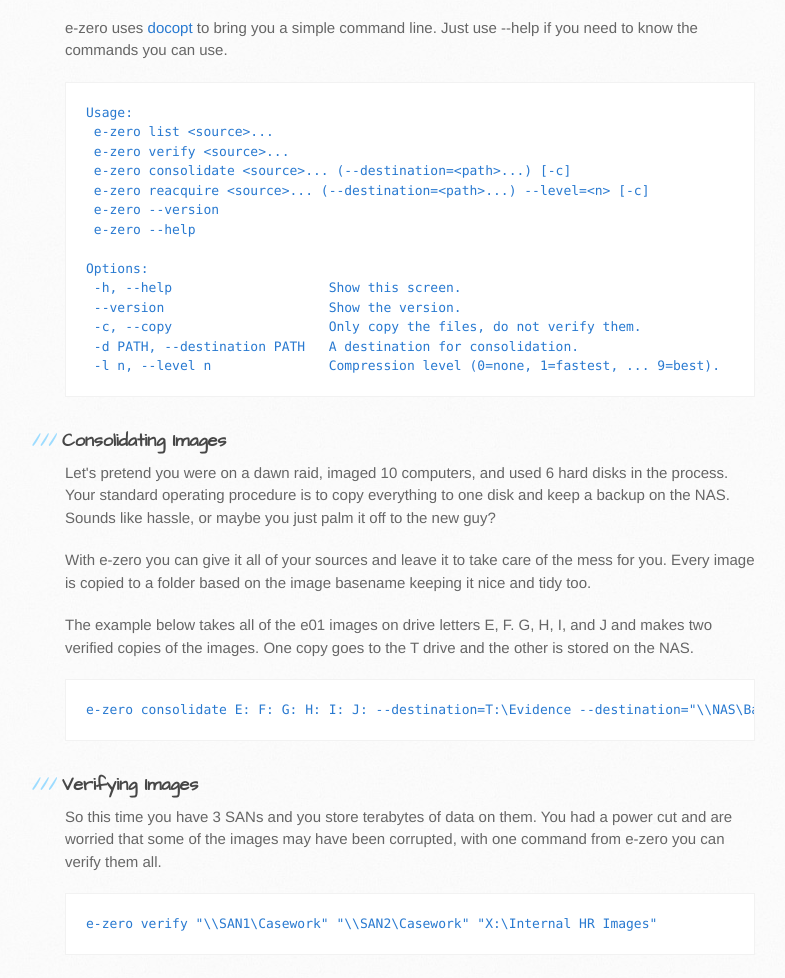
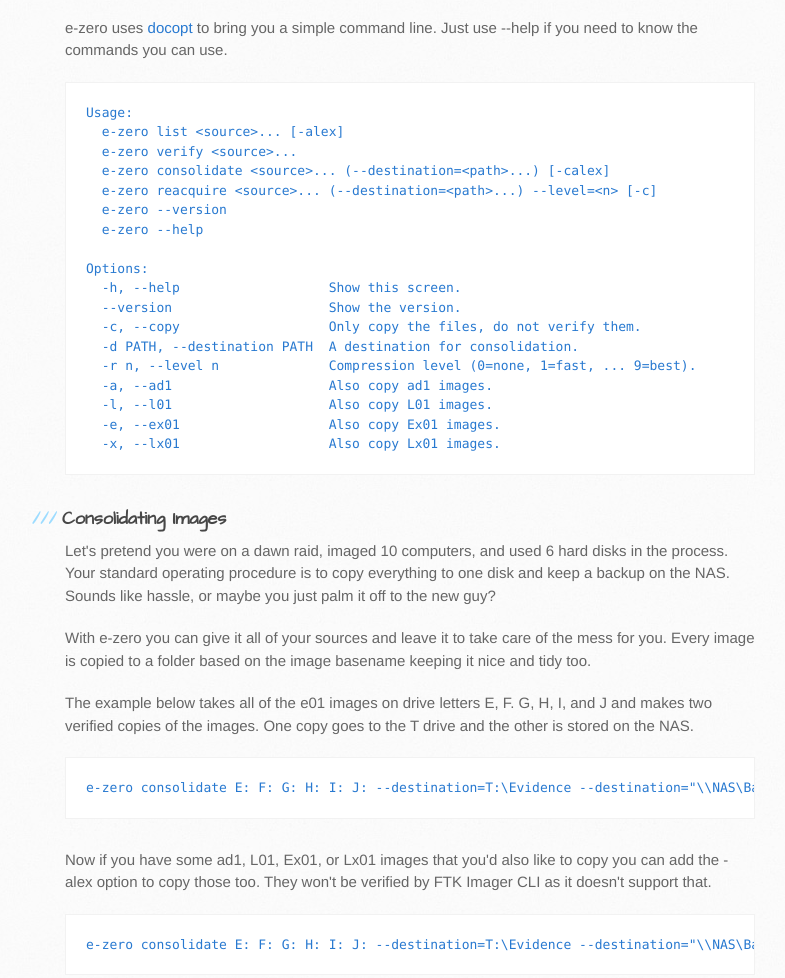
Before and after one commit to 4144414D/e-zero, a plain HTML site: page index.html in a window 1280 px wide. Shown: the part 904-1882 px from the top of the page, without its empty margins (105-890 px from the left). Drawn offline with Linux system fonts and the light colour scheme.

Commit message:
Update to site

```diff
--- a/index.html
+++ b/index.html
@@ -47,19 +47,23 @@
 <p>e-zero uses <a href="http://docopt.org/">docopt</a> to bring you a simple command line. Just use --help if you need to know the commands you can use.
 
 <pre><code>Usage:
- e-zero list &ltsource&gt...
- e-zero verify &ltsource&gt...
- e-zero consolidate &ltsource&gt... (--destination=&ltpath&gt...) [-c]
- e-zero reacquire &ltsource&gt... (--destination=&ltpath&gt...) --level=&ltn&gt [-c]
- e-zero --version
- e-zero --help
+  e-zero list &ltsource&gt... [-alex]
+  e-zero verify &ltsource&gt...
+  e-zero consolidate &ltsource&gt... (--destination=&ltpath&gt...) [-calex]
+  e-zero reacquire &ltsource&gt... (--destination=&ltpath&gt...) --level=&ltn&gt [-c]
+  e-zero --version
+  e-zero --help
 
 Options:
- -h, --help                    Show this screen.
- --version                     Show the version.
- -c, --copy                    Only copy the files, do not verify them.
- -d PATH, --destination PATH   A destination for consolidation.
- -l n, --level n               Compression level (0=none, 1=fastest, ... 9=best).
+  -h, --help                   Show this screen.
+  --version                    Show the version.
+  -c, --copy                   Only copy the files, do not verify them.
+  -d PATH, --destination PATH  A destination for consolidation.
+  -r n, --level n              Compression level (0=none, 1=fast, ... 9=best).
+  -a, --ad1                    Also copy ad1 images.
+  -l, --l01                    Also copy L01 images.
+  -e, --ex01                   Also copy Ex01 images.
+  -x, --lx01                   Also copy Lx01 images.
 </pre></code>
 
 <!------------------------------------------------------------------------------>
@@ -71,6 +75,10 @@
 <p>The example below takes all of the e01 images on drive letters E, F. G, H, I, and J and makes two verified copies of the images. One copy goes to the T drive and the other is stored on the NAS.</p>
 
 <pre><code>e-zero consolidate E: F: G: H: I: J: --destination=T:\Evidence --destination="\\NAS\Backup Folder"</code></pre>
+
+<p>Now if you have some ad1, L01, Ex01, or Lx01 images that you'd also like to copy you can add the -alex option to copy those too. They won't be verified by FTK Imager CLI as it doesn't support that.</p>
+
+<pre><code>e-zero consolidate E: F: G: H: I: J: --destination=T:\Evidence --destination="\\NAS\Backup Folder" -alex</code></pre>
 
 <!------------------------------------------------------------------------------>
 <h3><a id="usage-verify" class="anchor" href="#usage-verify" aria-hidden="true"><span class="octicon octicon-link"></span></a>Verifying Images</h3>
@@ -97,7 +105,7 @@
 <a id="installing" class="anchor" href="#installing" aria-hidden="true"><span class="octicon octicon-link"></span></a>Installing</h2>
 <p>e-zero is pretty simple to install, but without FTK Imager CLI it won't do anything useful. I didn't make FTK Imager CLI so I can't just go about giving it out, you have to do that bit on your own. Once you've got it downloaded you need to update your system path variable so that e-zero can use it too.</p>
 <p>So basically:<br />
-1) Download and install <a href="https://github.com/4144414D/e-zero/raw/master/INNO%20Setup/Installer/10-Aug-2015/setup.exe">e-zero</a> (make sure to tick the option to update PATH)<br />
+1) Download and install <a href="https://github.com/4144414D/e-zero/raw/master/INNO%20Setup/Installer/01-Sep-2015/setup.exe">e-zero</a> (make sure to tick the option to update PATH)<br />
 2) Download the FTK Imager CLI from AccessData <a href="http://www.accessdata.com/support/product-downloads">http://www.accessdata.com/support/product-downloads</a><br />
 3) Make FTK Imager CLI available in PATH. If you're unsure on how to do this please follow <a href="http://www.computerhope.com/issues/ch000549.htm">this guide</a></p>
 
@@ -143,7 +151,7 @@
 </p>
         </section>
         <aside id="sidebar">
-			<a href="https://github.com/4144414D/e-zero/raw/master/INNO%20Setup/Installer/10-Aug-2015/setup.exe" class="button">
+			<a href="https://github.com/4144414D/e-zero/raw/master/INNO%20Setup/Installer/01-Sep-2015/setup.exe" class="button">
             <small>Download</small>
             Installer
           </a>
```
